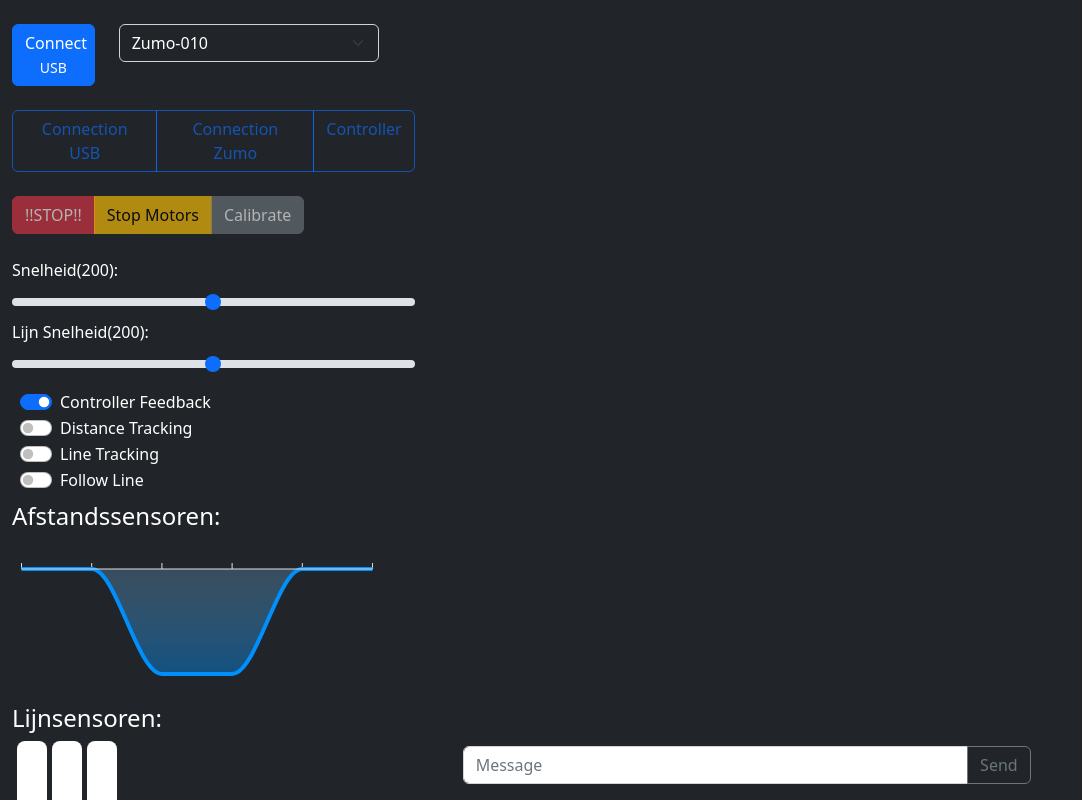
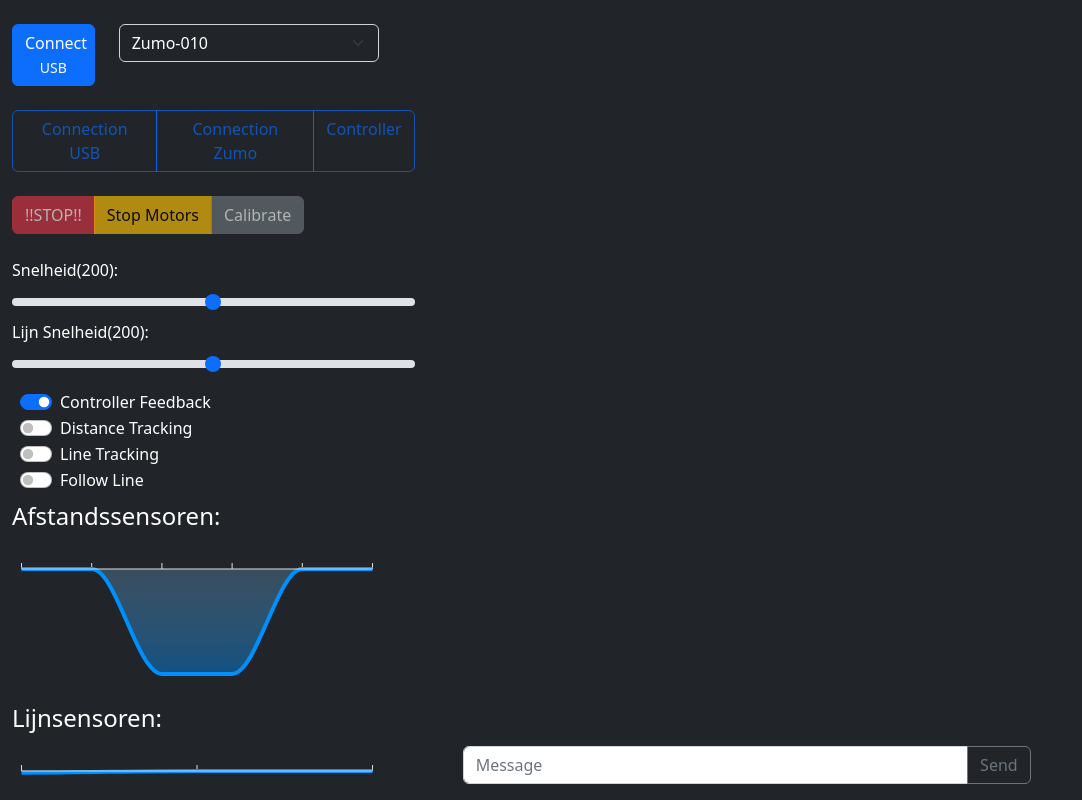
Before and after one commit to Max-van-Dongen/PSE-WEB, a website: page index.html in a window 1280 px wide. Shown: the whole page, without its empty margins (0-1082 px from the left). Drawn offline with nearby package versions, Linux system fonts and the light colour scheme; some packages are replaced by stand-ins of ours; a script that the page names is missing.

Commit message:
apex on line

```diff
--- a/index.html
+++ b/index.html
@@ -112,26 +112,27 @@
                     </div>
                 </div> -->
                 <h4>Lijnsensoren:</h4>
-                <div class="row">
+                <div id="LineChart" style="width: 95%;height: 100px;transform: rotate(180deg);"></div>
+                <!-- <div class="row">
                     <div class="col">
                         <div class="bar distancebar">
                             <div id="LSL" class="innerdistancebar" style="height:0%;"></div>
                         </div>
                         <!-- <div class="bar distancebar">
                             <div id="LSML" class="innerdistancebar" style="height:0%;"></div>
-                        </div> -->
+                        </div> --/>
                         <div class="bar distancebar">
                             <div id="LSM" class="innerdistancebar" style="height:0%;"></div>
                         </div>
                         <!-- <div class="bar distancebar">
                             <div id="LSMR" class="innerdistancebar" style="height:0%;"></div>
-                        </div> -->
+                        </div> --/>
                         <div class="bar distancebar">
                             <div id="LSR" class="innerdistancebar" style="height:0%;"></div>
                         </div>
                     </div>
                 </div>
-                <br>
+                <br> -->
                 <!-- <h4>Gyro:</h4>
                 <div class="row">
                     <div class="col">
@@ -242,7 +243,7 @@
                 y: 'top',
             },
         });
-        var distanceChart
+        var distanceChart,lineChart;
         var port, debug = false, turbo, messagepart = "", lastmessage = "", recieving = false, useKeyboard = true, heartBeat = 0, connectedUSB = false, connectedZumo = false, ATMode = false, gamepad, rumble = true, kbSpeed = 200;
     </script>
     <script src="/js/VariousFunctions.js"></script>
--- a/js/CommunicationHandler.js
+++ b/js/CommunicationHandler.js
@@ -131,7 +131,7 @@ async function writeToSerial(data, AT) {
 //END OF COMM
 
 //DATA EXTRACTION
-function createChart() {
+function createCharts() {
     var options = {
         series: [{
             name: 'Distance',
@@ -176,8 +176,52 @@ function createChart() {
     distanceChart = new ApexCharts(document.querySelector("#DistanceChart"), options);
 
     distanceChart.render();
+    var options = {
+        series: [{
+            name: 'Distance',
+            data: [0,0,16]
+        }, ],
+        grid: {
+            show: false,
+        },
+        chart: {
+            height: 150,
+            type: 'area',
+            toolbar: {
+                show: false,
+            }
+        },
+        dataLabels: {
+            enabled: false
+        },
+        stroke: {
+            curve: 'smooth'
+        },
+        xaxis: {
+            type: 'text',
+            categories: ["1","2","3"],
+            labels: {
+                show: false
+              }
+        },
+        tooltip: {
+            enabled: false,
+        },
+        yaxis: {
+            type: 'text',
+            min: 0,
+            max: 1000,
+            labels: {
+                show: false
+              }
+        },
+    };
+
+    lineChart = new ApexCharts(document.querySelector("#LineChart"), options);
+
+    lineChart.render();
 }
-createChart();
+createCharts();
 function scale(number, inMin, inMax, outMin, outMax) {//StackOverflow
     return (number - inMin) * (outMax - outMin) / (inMax - inMin) + outMin;
 }
@@ -212,12 +256,16 @@ function HandleIncoming(index, value) {
         case "LSR":
             if (!LineSensorMemory[index] || LineSensorMemory[index] != value) {//LS Changed
                 LineSensorMemory[index] = value;
-                document.getElementById(index).style.height = scale(value, 0, 1000, 0, 100) + "%";
+                // document.getElementById(index).style.height = scale(value, 0, 1000, 0, 100) + "%";
+                lineChart.updateSeries([{
+                    name: 'Distance',
+                    data: [LineSensorMemory["LSL"]??0,LineSensorMemory["LSM"]??0,LineSensorMemory["LSR"]??0].reverse()
+                  }])
             }
             break;
-        case "GX":
-            document.getElementById(index).style.height = scale(value, -90, 90, 0, 100) + "%";
-            break;
+        // case "GX":
+        //     document.getElementById(index).style.height = scale(value, -90, 90, 0, 100) + "%";
+        //     break;
         case "hb":
             heartBeat = parseInt(value);
             break;
```
